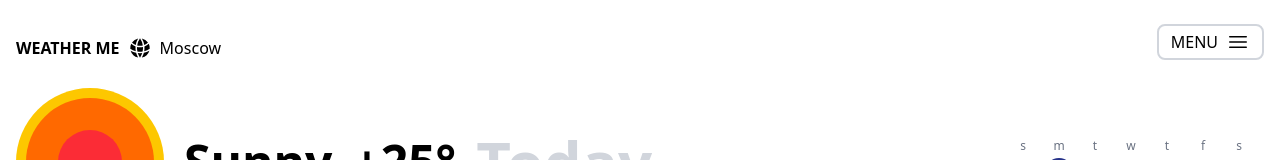
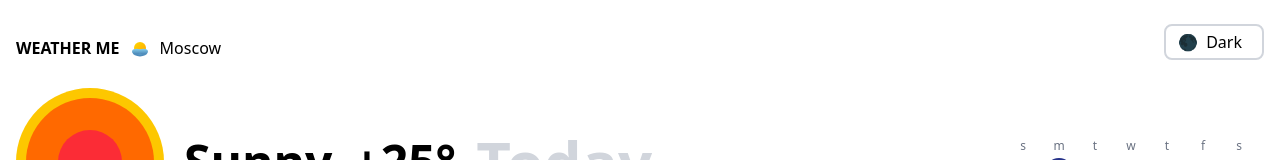
Before and after one commit to shkked/weather_app, a Vue app: page / in a window 1280 px wide. Shown: the top 160 px of the page. Built offline with nearby package versions, Linux system fonts and the light colour scheme.

Commit message:
added toggle theme and some

```diff
--- a/index.html
+++ b/index.html
@@ -3,11 +3,9 @@
   <head>
     <meta charset="UTF-8" />
     <meta name="viewport" content="width=device-width, initial-scale=1.0" />
-    <link
-      rel="stylesheet"
-      href="https://fonts.googleapis.com/css2?family=Inter:wght@400;500;600;700&display=swap"
-    />
-    <link href="/src/assets/style/main.css" rel="stylesheet">
+    <link rel="stsylesheet" href="https://fonts.googleapis.com/css2?family=Inter:wght@400;500;600;700&display=swap" />
+    <link href="/src/assets/style/main.css" rel="stylesheet" />
+    <link rel="icon" type="image/svg+xml" href="/src/assets/logo.svg" />
     <title>Weather App</title>
   </head>
   <body>
--- a/src/App.vue
+++ b/src/App.vue
@@ -5,5 +5,19 @@
 </template>
 
 <script setup lang="ts">
+import { onMounted, toRefs } from 'vue';
 import DefaultLayout from './layouts/DefaultLayout.vue';
+import { useThemeStore } from './stores/theme.store';
+
+const themeStore = useThemeStore();
+const { theme } = toRefs(themeStore);
+
+onMounted(() => {
+  const savedTheme = localStorage.getItem('theme');
+  if (savedTheme) {
+    theme.value = savedTheme;
+    document.documentElement.classList.toggle('dark', theme.value === 'dark');
+    localStorage.setItem('theme', theme.value);
+  }
+});
 </script>
--- a/src/assets/style/main.css
+++ b/src/assets/style/main.css
@@ -1 +1,3 @@
 @import 'tailwindcss';
+
+@custom-variant dark (&:where(.dark, .dark *));
--- a/src/components/HeaderLayout.vue
+++ b/src/components/HeaderLayout.vue
@@ -3,27 +3,17 @@
     <div class="flex items-center">
       <div @click="router.push('/')" class="flex cursor-pointer">
         <div class="font-bold uppercase mr-2">Weather ME</div>
-        <svg xmlns="http://www.w3.org/2000/svg" viewBox="0 0 24 24" fill="currentColor" class="size-6 mr-2">
-          <path
-            d="M21.721 12.752a9.711 9.711 0 0 0-.945-5.003 12.754 12.754 0 0 1-4.339 2.708 18.991 18.991 0 0 1-.214 4.772 17.165 17.165 0 0 0 5.498-2.477ZM14.634 15.55a17.324 17.324 0 0 0 .332-4.647c-.952.227-1.945.347-2.966.347-1.021 0-2.014-.12-2.966-.347a17.515 17.515 0 0 0 .332 4.647 17.385 17.385 0 0 0 5.268 0ZM9.772 17.119a18.963 18.963 0 0 0 4.456 0A17.182 17.182 0 0 1 12 21.724a17.18 17.18 0 0 1-2.228-4.605ZM7.777 15.23a18.87 18.87 0 0 1-.214-4.774 12.753 12.753 0 0 1-4.34-2.708 9.711 9.711 0 0 0-.944 5.004 17.165 17.165 0 0 0 5.498 2.477ZM21.356 14.752a9.765 9.765 0 0 1-7.478 6.817 18.64 18.64 0 0 0 1.988-4.718 18.627 18.627 0 0 0 5.49-2.098ZM2.644 14.752c1.682.971 3.53 1.688 5.49 2.099a18.64 18.64 0 0 0 1.988 4.718 9.765 9.765 0 0 1-7.478-6.816ZM13.878 2.43a9.755 9.755 0 0 1 6.116 3.986 11.267 11.267 0 0 1-3.746 2.504 18.63 18.63 0 0 0-2.37-6.49ZM12 2.276a17.152 17.152 0 0 1 2.805 7.121c-.897.23-1.837.353-2.805.353-.968 0-1.908-.122-2.805-.353A17.151 17.151 0 0 1 12 2.276ZM10.122 2.43a18.629 18.629 0 0 0-2.37 6.49 11.266 11.266 0 0 1-3.746-2.504 9.754 9.754 0 0 1 6.116-3.985Z"
-          />
-        </svg>
+        <img src="@/assets/logo.svg" alt="Logo" class="h-6 w-6 mr-2" />
       </div>
 
       <span @click="openModalCityPicker" class="cursor-pointer hover:underline">{{ cityName }}</span>
     </div>
-    <button class="flex items-center border-2 border-gray-300 rounded-lg px-3 py-1 hover:bg-gray-100 cursor-pointer">
-      <span class="uppercase font-medium mr-2">Menu</span>
-      <svg
-        xmlns="http://www.w3.org/2000/svg"
-        fill="none"
-        viewBox="0 0 24 24"
-        stroke-width="1.5"
-        stroke="currentColor"
-        class="size-6"
-      >
-        <path stroke-linecap="round" stroke-linejoin="round" d="M3.75 6.75h16.5M3.75 12h16.5m-16.5 5.25h16.5" />
-      </svg>
+    <button
+      @click="toggleTheme"
+      class="flex items-center border-2 border-gray-300 rounded-lg px-3 py-1 dark:hover:bg-gray-800 dark:hover:text-white hover:bg-gray-100 cursor-pointer"
+    >
+      <span class="mr-2">{{ theme === 'dark' ? '🌑' : '☀️' }}</span>
+      <span class="font-medium mr-2">{{ theme === 'dark' ? 'Dark' : 'Light' }}</span>
     </button>
   </div>
 </template>
@@ -31,8 +21,15 @@
 <script setup lang="ts">
 import router from '@/router';
 import { useCityPickerStore } from '@/stores/city_picker.store';
-import { ref } from 'vue';
+import { useThemeStore } from '@/stores/theme.store';
+import { ref, toRefs } from 'vue';
 
-const { openModalCityPicker } = useCityPickerStore();
+const cityPickerStore = useCityPickerStore();
+const { openModalCityPicker } = cityPickerStore;
+
+const themeStore = useThemeStore();
+const { toggleTheme } = themeStore;
+const { theme } = toRefs(themeStore);
+
 const cityName = ref<string>('Moscow');
 </script>
--- a/src/components/ui/HomeCalendar.vue
+++ b/src/components/ui/HomeCalendar.vue
@@ -15,7 +15,7 @@
             :class="{
               'bg-[rgb(38,50,137)] text-white rounded-full w-7 h-7': selectedDay === day.getDate(),
               'hover:bg-gray-200 rounded-full w-7 h-7': day.getDate() > selectedDay,
-              'text-gray-400 w-7 h-7 ': day.getDate() < todayDay,
+              'text-gray-400 dark:text-gray-600 hover:bg-gray-200 rounded-full w-7 h-7 ': day.getDate() < todayDay,
             }"
           >
             {{ day.getDate() }}
@@ -53,6 +53,7 @@ const daysOfWeek = (day: Date) => {
 const pickDay = (day: Date) => {
   if (day.getDate() < todayDay.value) return;
   selectedDay.value = day.getDate();
+  // emit('selectDay', day);
 };
 const getWeek = (startDate: Date): Date[] => {
   const start = new Date(startDate);
--- a/src/components/ui/TextBlock.vue
+++ b/src/components/ui/TextBlock.vue
@@ -1,7 +1,7 @@
 <template>
   <div class="border border-gray-300 p-6">
-    <div class="text-xl mb-4 text-[rgb(38,50,137)]">{{ titleText }}</div>
-    <div class="bg-gray-100 p-4 rounded-lg">
+    <div class="text-xl mb-4 text-[rgb(38,50,137)] dark:text-white">{{ titleText }}</div>
+    <div class="bg-gray-100 dark:bg-gray-800 dark:text-white p-4 rounded-lg">
       <slot></slot>
     </div>
   </div>
--- a/src/layouts/DefaultLayout.vue
+++ b/src/layouts/DefaultLayout.vue
@@ -1,5 +1,5 @@
 <template>
-  <div>
+  <div class="flex flex-col min-h-screen dark:bg-gray-900 dark:text-white">
     <HeaderLayout class="px-4 pt-4" />
     <div class="container-fluid px-4">
       <router-view />
--- a/src/stores/city_picker.store.ts
+++ b/src/stores/city_picker.store.ts
@@ -1,7 +1,6 @@
 import { defineStore } from 'pinia';
 
 export const useCityPickerStore = defineStore('cityPicker', () => {
-
   const openModalCityPicker = () => {
     console.log('Open city picker modal');
   };
--- /dev/null
+++ b/src/stores/theme.store.ts
@@ -0,0 +1,17 @@
+import { defineStore } from 'pinia';
+import { ref } from 'vue';
+
+export const useThemeStore = defineStore('theme', () => {
+  const theme = ref(localStorage.getItem('theme') || 'dark');
+
+  const toggleTheme = () => {
+    theme.value = theme.value === 'light' ? 'dark' : 'light';
+    document.documentElement.classList.toggle('dark', theme.value === 'dark');
+    localStorage.setItem('theme', theme.value);
+  };
+
+  return {
+    theme,
+    toggleTheme,
+  };
+});
--- a/src/stores/weather.store.ts
+++ b/src/stores/weather.store.ts
@@ -5,7 +5,6 @@ export const useWeatherStore = defineStore('weather', () => {
   const date = new Date();
   const selectedDate = ref(date.toISOString().slice(0, 10));
 
-
   return {
     selectedDate,
   };
--- a/src/views/HomeView.vue
+++ b/src/views/HomeView.vue
@@ -22,9 +22,9 @@
       <TextBlock titleText="Forecast">
         <div class="flex items-center flex-col w-[300px]">
           <div v-for="i in 10" :key="i" class="flex items-center gap-3">
-            <iconWeather name="sun-fill" class="w-6 h-6 text-gray-500 mr-2" />
-            <div class="text-gray-500 mb-2">Mon</div>
-            <div class="text-black font-bold">+22°</div>
+            <iconWeather name="sun-fill" class="w-6 h-6 text-gray-500 dark:text-white mr-2" />
+            <div class="text-gray-500 dark:text-white mb-2">Mon</div>
+            <div class="text-black dark:text-white font-bold">+22°</div>
           </div>
         </div>
       </TextBlock>
```
Also changed, not shown: src/assets/logo.svg (added).
